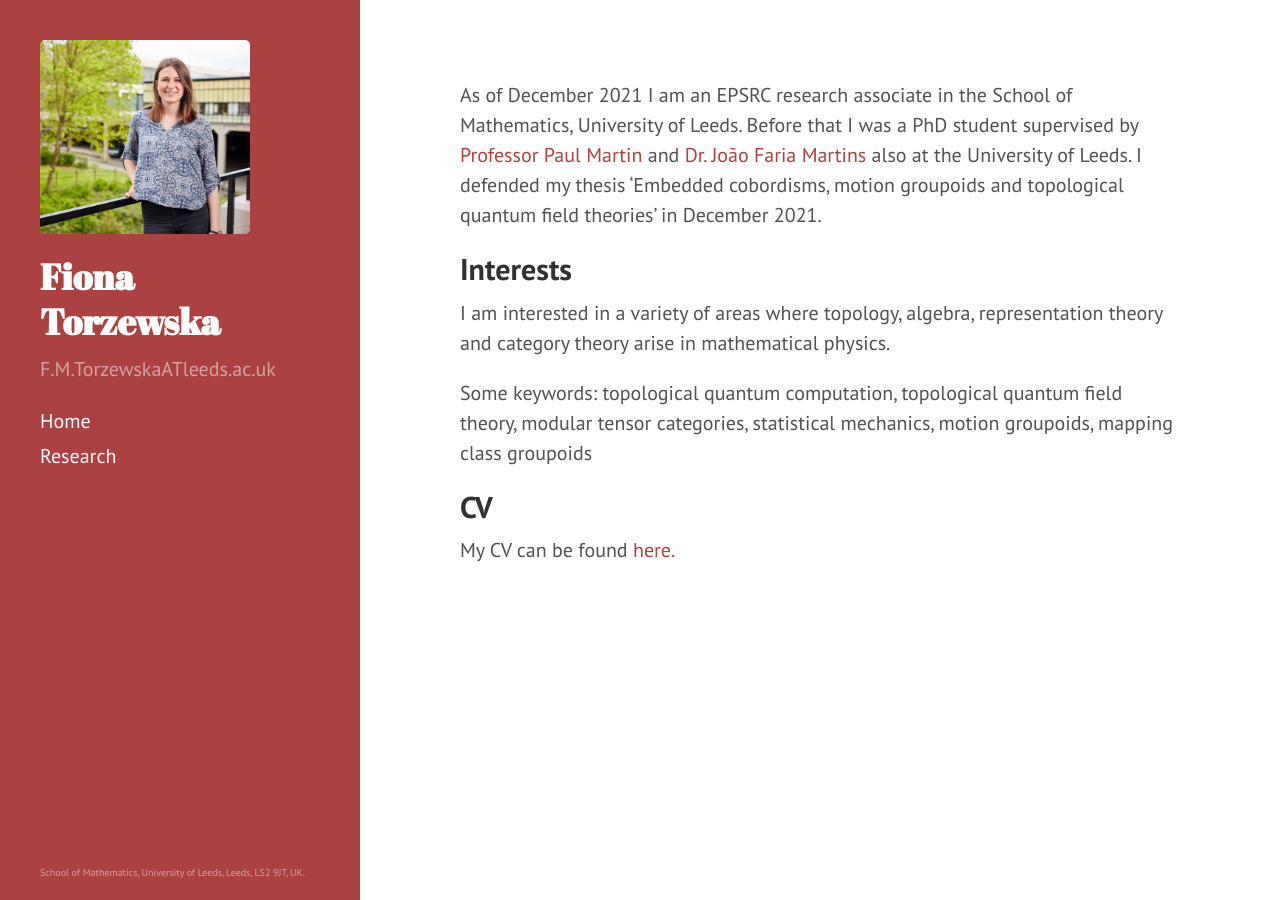
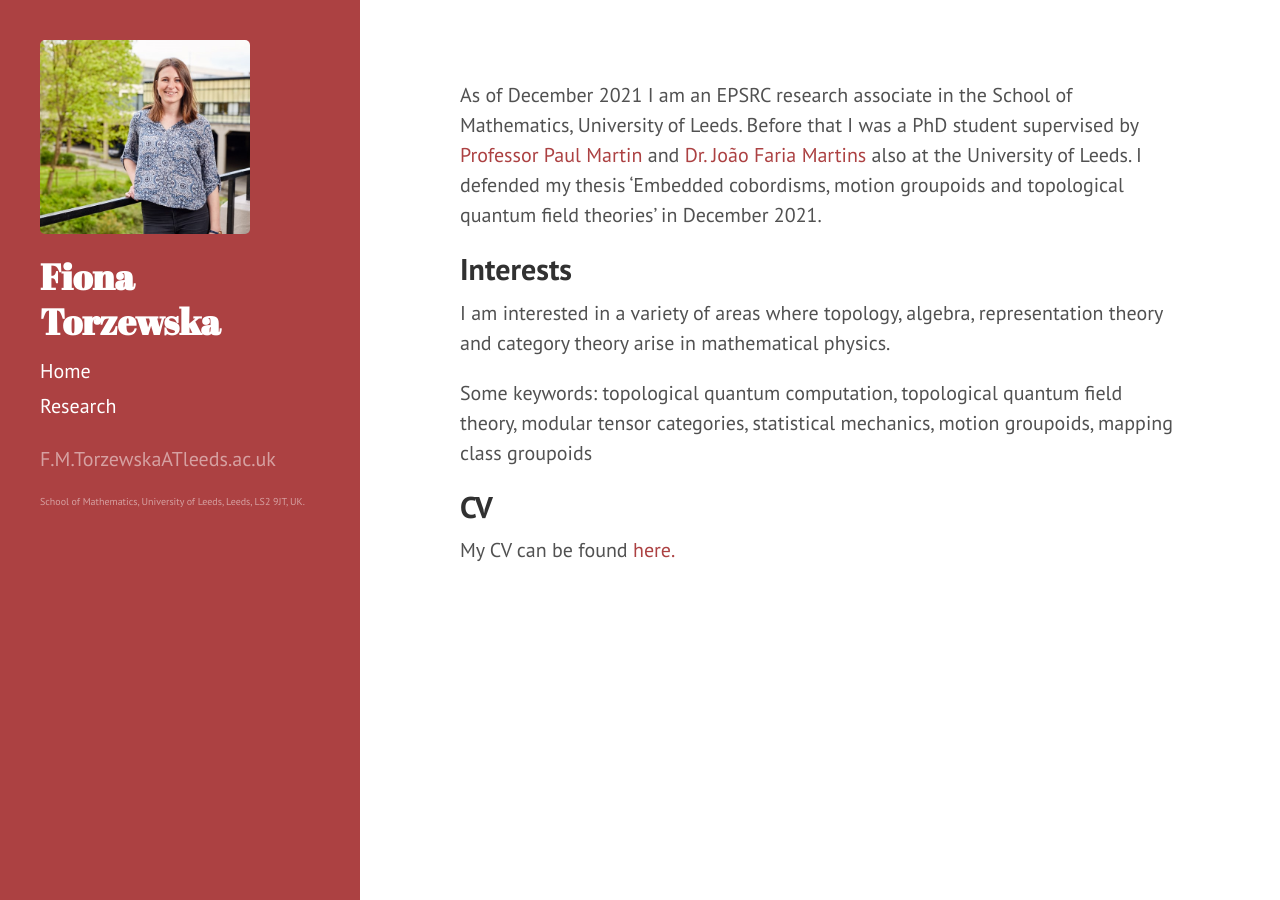
Before and after one commit to fionatorzewska/fionatorzewska.github.io, a Jekyll site: the page built from index.md, in a window 1280 px wide. Built offline with Jekyll 4.4.1, drawn with Linux system fonts in a browser that asks for light colours; Markdown is read by kramdown in place of the engine named in the settings; the list of posts is cut into pages by our own code.

Commit message:
Update sidebar.html

```diff
--- a/_includes/sidebar.html
+++ b/_includes/sidebar.html
@@ -33,6 +32,6 @@
     </nav>
 
    <!--- <p>&copy; {{ site.time | date: '%Y' }}. All rights reserved.</p> --->
-      <p style="font-size:50%; position: absolute; bottom: 0">School of Mathematics, University of Leeds, Leeds,</em> LS2 9JT, UK. </p>
+      <p style="position: absolute; bottom: 0"> <p > F.M.TorzewskaATleeds.ac.uk </p> <p style="font-size:50%">School of Mathematics, University of Leeds, Leeds,</em> LS2 9JT, UK. </p> </p>
   </div>
 </div>
```
Also changed, not shown: other parts of _includes/sidebar.html (+0 -1 lines).
